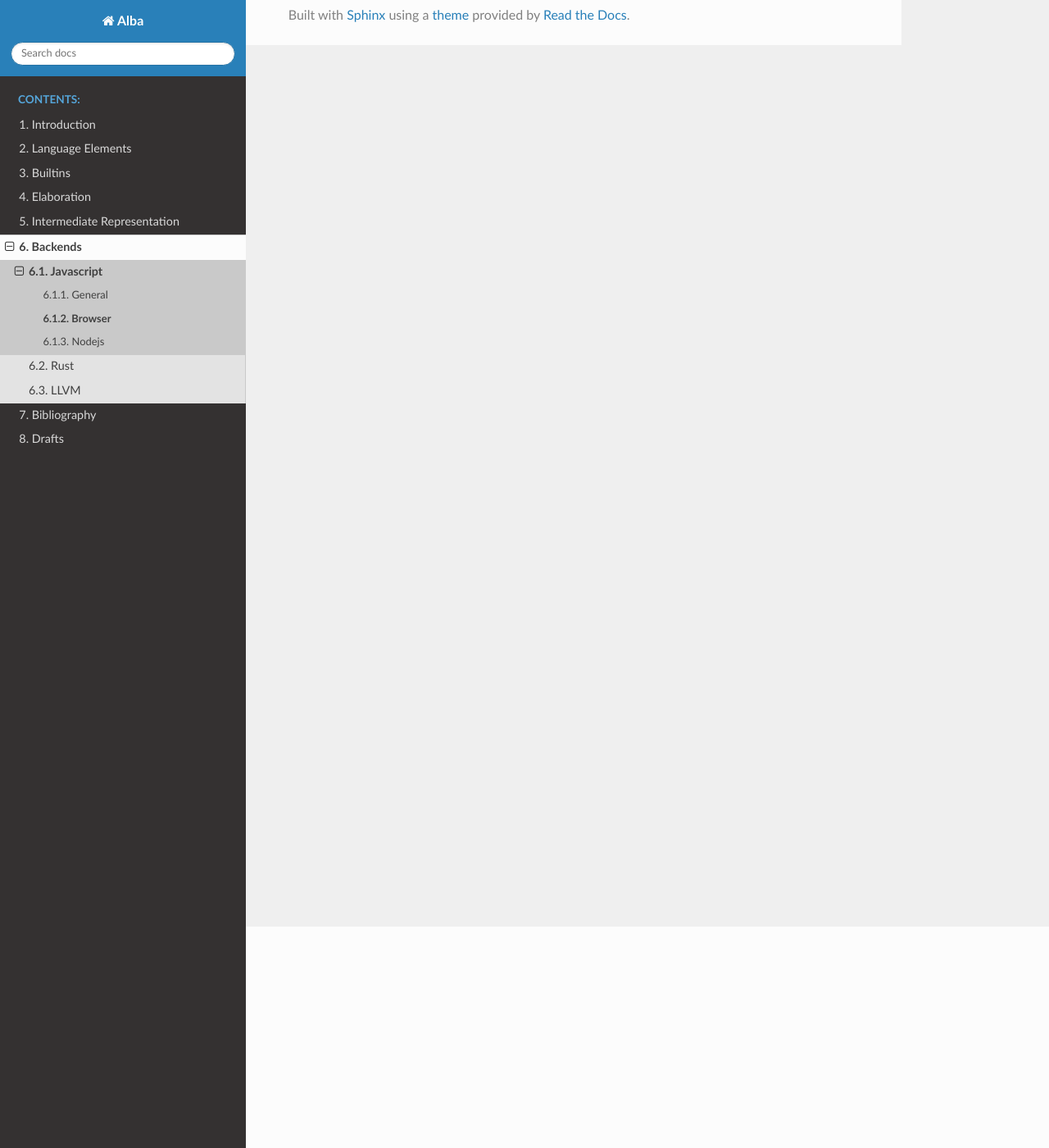
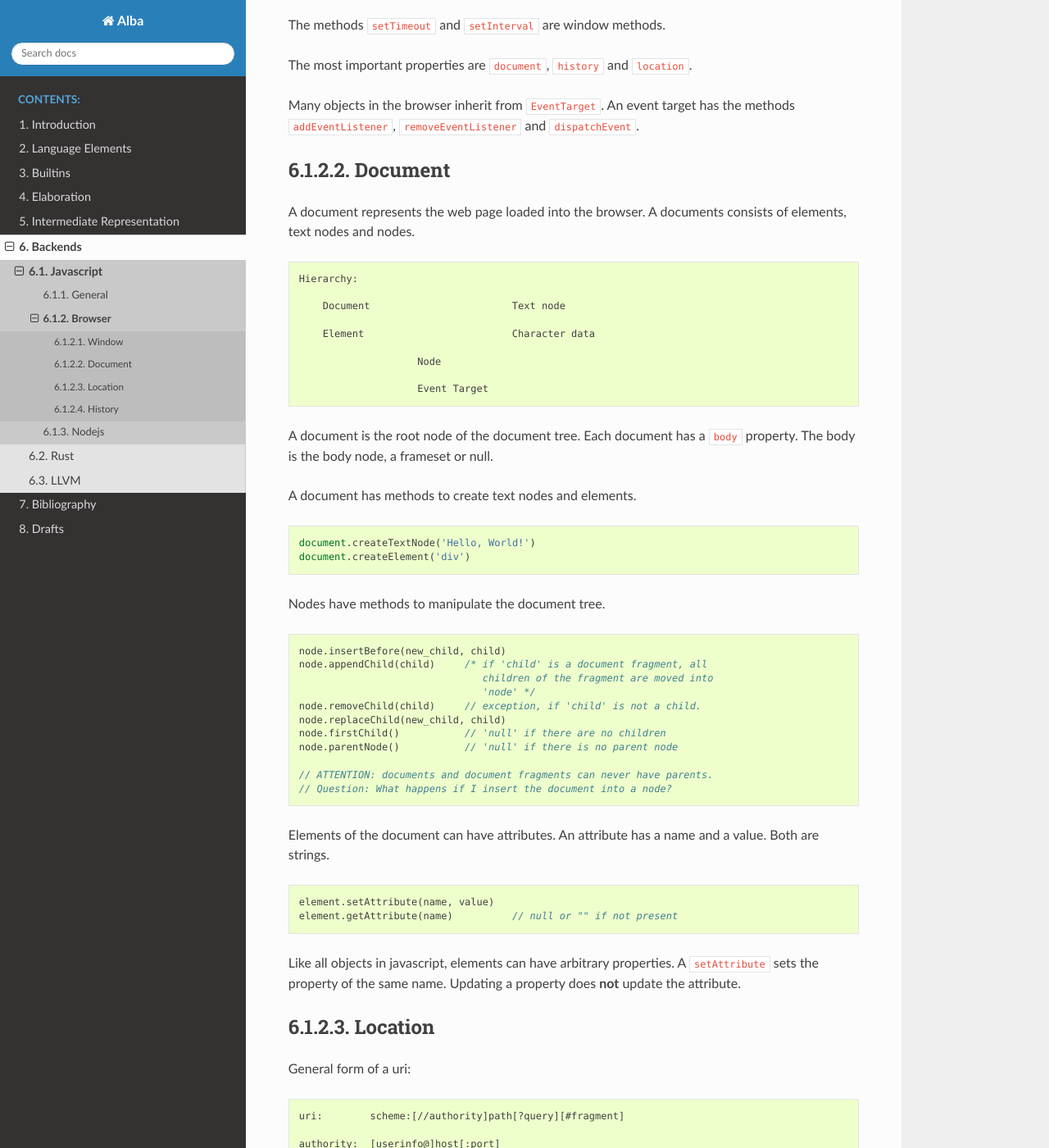
Before and after one commit to alba-lang/lang-spec, a Sphinx documentation site: the page built from sphinx/source/backend/js/browser.rst, in a window 1280 px wide and 1400 px high, scrolled down 270 px. Shown: the whole window at 82% size. Built offline with Sphinx 7.4.7 and the Read the Docs theme 2.0.0, drawn with Linux system fonts in a browser that asks for light colours; some of the changed text lies outside the part shown.

Commit message:
Added part of the browser api for javascript
	modified:   sphinx/source/backend/js/browser.rst
	modified:   sphinx/source/drafts/browser.rst
	modified:   sphinx/source/drafts/node.rst

```diff
--- a/sphinx/source/backend/js/browser.rst
+++ b/sphinx/source/backend/js/browser.rst
@@ -1,3 +1,126 @@
 ************************************************************
 Browser
 ************************************************************
+
+
+Window
+============================================================
+
+A browser window is represented by a window object. The window object is an
+event target which receives events like ``load``, ``resize``, ``popstate``.
+
+The methods ``setTimeout`` and ``setInterval`` are window methods.
+
+The most important properties are ``document``, ``history`` and ``location``.
+
+
+Many objects in the browser inherit from ``EventTarget``. An event target has
+the methods ``addEventListener``, ``removeEventListener`` and ``dispatchEvent``.
+
+
+
+Document
+============================================================
+
+A document represents the web page loaded into the browser. A documents consists
+of elements, text nodes and nodes.
+
+.. code-block:: none
+
+    Hierarchy:
+
+        Document                        Text node
+
+        Element                         Character data
+
+                        Node
+
+                        Event Target
+
+
+A document is the root node of the document tree. Each document has a ``body``
+property. The body is the body node, a frameset or null.
+
+A document has methods to create text nodes and elements.
+
+.. code-block:: javascript
+
+    document.createTextNode('Hello, World!')
+    document.createElement('div')
+
+
+
+Nodes have methods to manipulate the document tree.
+
+.. code-block:: javascript
+
+    node.insertBefore(new_child, child)
+    node.appendChild(child)     /* if 'child' is a document fragment, all
+                                   children of the fragment are moved into
+                                   'node' */
+    node.removeChild(child)     // exception, if 'child' is not a child.
+    node.replaceChild(new_child, child)
+    node.firstChild()           // 'null' if there are no children
+    node.parentNode()           // 'null' if there is no parent node
+
+    // ATTENTION: documents and document fragments can never have parents.
+    // Question: What happens if I insert the document into a node?
+
+
+Elements of the document can have attributes. An attribute has a name and a
+value. Both are strings.
+
+.. code-block:: javascript
+
+        element.setAttribute(name, value)
+        element.getAttribute(name)          // null or "" if not present
+
+Like all objects in javascript, elements can have arbitrary properties. A
+``setAttribute`` sets the property of the same name. Updating a property does
+**not** update the attribute.
+
+
+
+Location
+============================================================
+
+General form of a uri:
+
+.. code-block:: none
+
+    uri:        scheme:[//authority]path[?query][#fragment]
+
+    authority:  [userinfo@]host[:port]
+
+    query:      key1=value1&key2=value2&...
+
+    Example:
+
+        http://www.example.com:8080/bla/blue?name=bla&color=blue#chapter1
+
+
+The location object has properties and methods.
+
+.. code-block:: javascript
+
+    location.href
+    location.hostname
+    location.port
+    location.pathname
+    location.protocol
+    location.assign(url)    // loads new web page
+
+
+
+
+History
+============================================================
+
+.. code-block:: javascript
+
+    history.back()
+    history.forward()
+    history.go(n)
+
+    history.pushState(state, title, url)        // no page load
+    history.replaceState(state, title, url)     // no page load
```
Also changed, not shown: sphinx/source/drafts/browser.rst (+68 -2 lines), sphinx/source/drafts/node.rst (+25 -0 lines).
